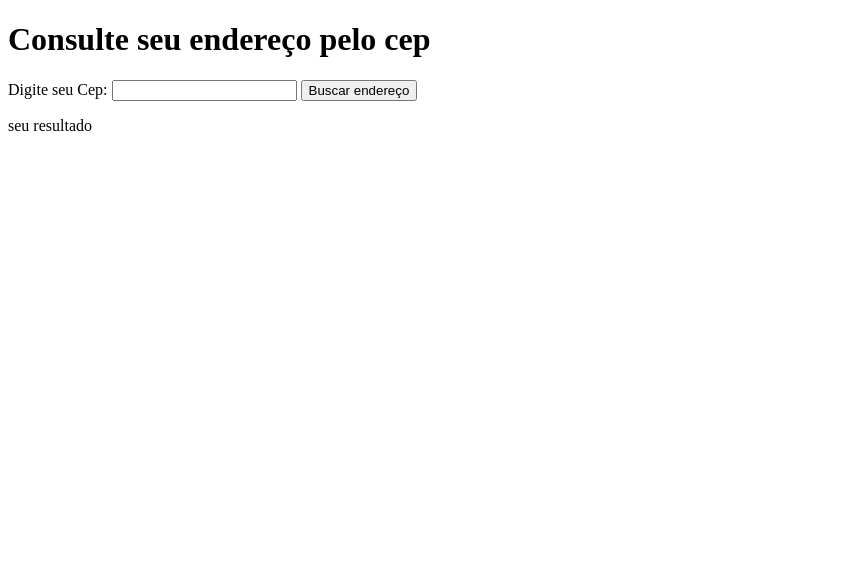
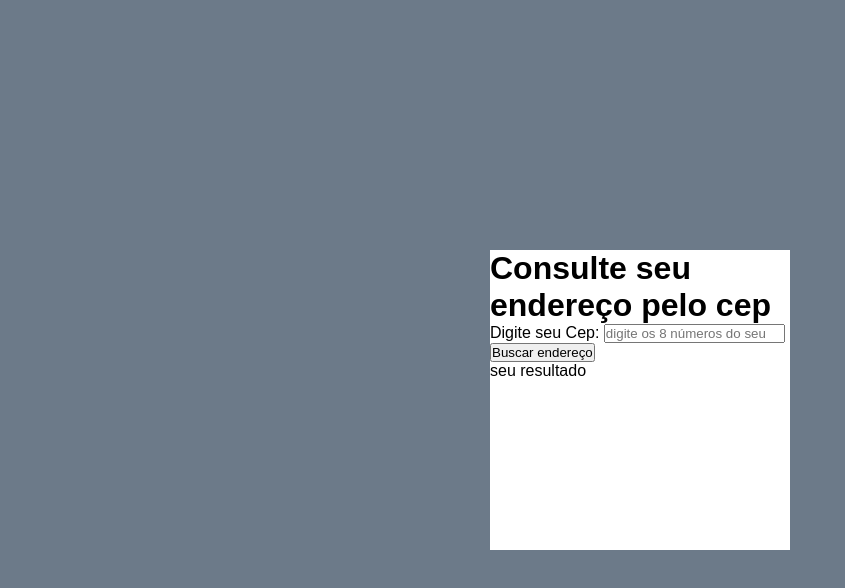
Before and after one commit to igor02b1/buscar-cep, a plain HTML site: page index.html in a window 1280 px wide. Shown: the whole page, without its empty margins (0-845 px from the left). Drawn offline with Linux system fonts and the light colour scheme.

Commit message:
style: colocando os elementos dentro  de uma caixa

```diff
--- a/index.html
+++ b/index.html
@@ -8,13 +8,16 @@
     <title>Consulte seu cep</title>
 </head>
 <body>
-    <h1>Consulte seu endereço pelo cep</h1>
-    <label>Digite seu Cep:</label>
-    <input type="number" id="cep">
-    <button onclick="consultaEndereco()">Buscar endereço</button>
-        <div id="resultado">
-            <p>seu resultado</p>
+    <div class="div-content">
+        <div class="box">
+                <h1>Consulte seu endereço pelo cep</h1>
+                <label>Digite seu Cep:</label>
+                <input class="input" type="number" placeholder="digite os 8 números do seu cep" id="cep">
+                <button onclick="consultaEndereco()">Buscar endereço</button>
+                <div id="resultado">
+                <p>seu resultado</p>
         </div>
+    </div>
 
     <script src="script.js"></script>
 </body>
--- a/style.css
+++ b/style.css
@@ -0,0 +1,23 @@
+*{
+    padding: 0;
+    margin: 0;
+    box-sizing: border-box;
+    font-family: 'Montserrat', sans-serif;
+
+}
+
+.div-content{
+    width: 100vw;
+    height: 100vh;
+    background: #6C7A89;
+    display: flex;
+    flex-direction: row;
+    justify-content: center;
+    align-items: center;
+}
+
+.box{
+    width: 300px;
+    height: 300px;
+    background: #fff;
+}
```
